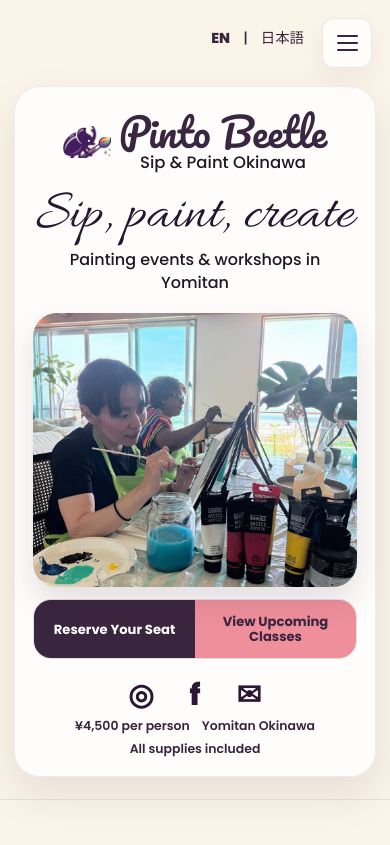
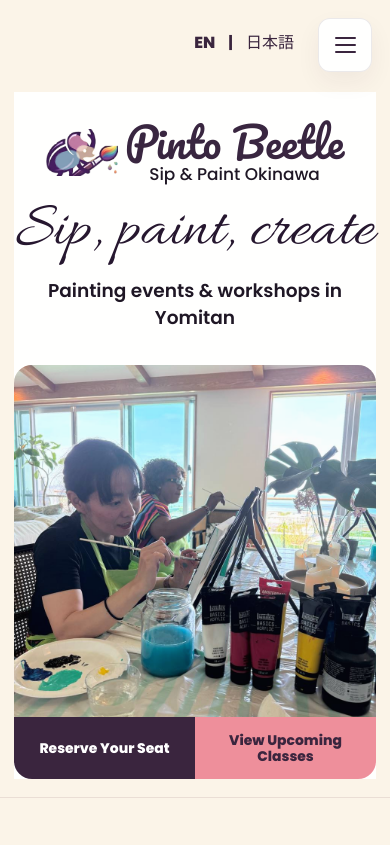
Before and after one commit to DigitalRonin73/MiyasPaints, a plain HTML site: page index.html in a window 390 px wide. Shown: the top 845 px of the page. Drawn offline with Linux system fonts and the light colour scheme.

Commit message:
Refine mobile hero to match final design

```diff
--- a/index.html
+++ b/index.html
@@ -22,7 +22,7 @@
   <link rel="preconnect" href="https://fonts.googleapis.com">
   <link rel="preconnect" href="https://fonts.gstatic.com" crossorigin>
   <link href="https://fonts.googleapis.com/css2?family=Allura&family=Cormorant+Garamond:ital,wght@0,600;0,700;1,600&family=Pacifico&family=Poppins:wght@300;400;500;600;700;800&display=swap" rel="stylesheet">
-  <link rel="stylesheet" href="styles.css?v=20260523-19">
+  <link rel="stylesheet" href="styles.css?v=20260523-20">
 </head>
 <body>
   <a class="skip-link" href="#main" data-i18n="skipLink">Skip to content</a>
@@ -67,7 +67,12 @@
     <section class="hero section" id="home">
       <div class="hero-copy reveal">
         <div class="mobile-hero-brand" aria-hidden="true">
-          <img src="images/pinto-beetle-mark.png" alt="">
+          <span class="mobile-hero-mark">
+            <img src="images/pinto-beetle-mark.png" alt="">
+            <i class="shell-color shell-color-teal"></i>
+            <i class="shell-color shell-color-yellow"></i>
+            <i class="shell-color shell-color-pink"></i>
+          </span>
           <span>
             <strong>Pinto Beetle</strong>
             <small data-i18n="brandTagline">Sip & Paint Okinawa</small>
@@ -79,7 +84,7 @@
           <span class="desktop-hero-text" data-i18n="heroSubtitle">Beginner-friendly acrylic painting classes in Yomitan for kids, adults, couples, and families. Unplug, relax with music, and feel refreshed through art.</span>
           <span class="mobile-hero-subtitle" data-i18n="mobileHeroSubtitle">Painting Event & Workshops</span>
         </p>
-        <img class="mobile-hero-workshop-photo" src="images/painting-hero.jpg?v=20260523-19" alt="Pinto Beetle workshop scene with guests painting together" data-i18n-alt="heroImageAlt">
+        <img class="mobile-hero-workshop-photo" src="images/painting-hero.jpg?v=20260523-20" alt="Pinto Beetle workshop scene with guests painting together" data-i18n-alt="heroImageAlt">
         <div class="hero-actions">
           <a class="button button-primary" href="#reserve"><span data-i18n="reserveSeat">Reserve Your Seat</span></a>
           <a class="button button-secondary" href="#classes"><span data-i18n="viewClasses">View Upcoming Classes</span></a>
--- a/styles.css
+++ b/styles.css
@@ -480,8 +480,8 @@ h3 {
     grid-template-columns: 1fr auto;
     justify-content: stretch;
     position: relative;
-    min-height: 74px;
-    padding: 12px 18px 8px;
+    min-height: 78px;
+    padding: 16px 18px 8px;
   }
 
   .brand {
@@ -500,11 +500,11 @@ h3 {
     position: absolute;
     top: 18px;
     right: 18px;
-    width: 50px;
-    height: 50px;
+    width: 54px;
+    height: 54px;
     border-color: rgba(60, 42, 63, 0.1);
     border-radius: 12px;
-    background: rgba(255, 255, 255, 0.78);
+    background: rgba(255, 255, 255, 0.92);
     box-shadow: 0 10px 24px rgba(60, 42, 63, 0.06);
   }
 
@@ -513,9 +513,9 @@ h3 {
     grid-column: 1 / -1;
     order: 2;
     justify-content: flex-end;
-    gap: 14px;
+    gap: 16px;
     margin-top: 0;
-    padding-right: 62px;
+    padding-right: 72px;
   }
 
   .nav-actions .language-toggle {
@@ -523,7 +523,8 @@ h3 {
   }
 
   .language-toggle {
-    font-size: 0.9rem;
+    font-size: 1rem;
+    font-weight: 700;
   }
 
   .language-option {
@@ -564,8 +565,8 @@ h3 {
     display: block;
     max-width: min(100%, 430px);
     min-height: auto;
-    padding-top: 86px;
-    padding-bottom: 22px;
+    padding-top: 92px;
+    padding-bottom: 18px;
   }
 
   .hero-copy {
@@ -574,11 +575,11 @@ h3 {
     width: 100%;
     min-height: auto;
     margin: 0 auto;
-    border: 1px solid rgba(60, 42, 63, 0.08);
-    border-radius: 26px;
-    background: rgba(255, 255, 255, 0.82);
-    box-shadow: 0 18px 42px rgba(58, 37, 62, 0.1);
-    padding: 26px 18px 20px;
+    border: 0;
+    border-radius: 0;
+    background: rgba(255, 255, 255, 0.94);
+    box-shadow: none;
+    padding: 30px 0 0;
     text-align: center;
   }
 
@@ -586,21 +587,70 @@ h3 {
     display: inline-flex;
     align-items: center;
     justify-content: center;
-    gap: 8px;
-    margin-bottom: 20px;
+    gap: 7px;
+    width: 100%;
+    margin-bottom: 22px;
     color: #392640;
   }
 
-  .mobile-hero-brand img {
-    width: 48px;
-    height: 48px;
+  .mobile-hero-mark {
+    position: relative;
+    display: inline-grid;
+    flex: 0 0 72px;
+    width: 72px;
+    height: 58px;
+    place-items: center;
+  }
+
+  .mobile-hero-mark img {
+    position: relative;
+    z-index: 2;
+    width: 72px;
+    height: 58px;
     object-fit: contain;
+  }
+
+  .shell-color {
+    position: absolute;
+    z-index: 3;
+    display: block;
+    border-radius: 999px;
+    filter: blur(0.3px);
+    opacity: 0.72;
+    mix-blend-mode: screen;
+  }
+
+  .shell-color-teal {
+    left: 9px;
+    bottom: 12px;
+    width: 25px;
+    height: 18px;
+    background: #74c9c4;
+    transform: rotate(-18deg);
+  }
+
+  .shell-color-yellow {
+    left: 30px;
+    bottom: 20px;
+    width: 21px;
+    height: 15px;
+    background: #f6d985;
+    transform: rotate(16deg);
+  }
+
+  .shell-color-pink {
+    left: 22px;
+    top: 13px;
+    width: 20px;
+    height: 14px;
+    background: #e99396;
+    transform: rotate(28deg);
   }
 
   .mobile-hero-brand strong {
     display: block;
     font-family: "Pacifico", cursive;
-    font-size: 2.45rem;
+    font-size: 2.58rem;
     font-weight: 400;
     line-height: 0.96;
   }
@@ -609,7 +659,7 @@ h3 {
     display: block;
     margin-top: 4px;
     color: #1f1725;
-    font-size: 1.03rem;
+    font-size: 1.06rem;
     font-weight: 500;
     line-height: 1;
   }
@@ -627,13 +677,13 @@ h3 {
     position: relative;
     z-index: 3;
     max-width: 16ch;
-    margin: 0 auto 6px;
+    margin: 0 auto 18px;
     color: #26172f;
     font-family: "Allura", "Pacifico", cursive;
-    font-size: 3.55rem;
+    font-size: 4rem;
     font-style: normal;
     font-weight: 400;
-    line-height: 0.9;
+    line-height: 0.86;
     text-shadow: none;
   }
 
@@ -648,18 +698,18 @@ h3 {
   .hero-text {
     position: relative;
     z-index: 3;
-    max-width: 31ch;
-    margin: 0 auto 18px;
+    max-width: 29ch;
+    margin: 0 auto 34px;
     color: #1f1725;
-    font-size: 1rem;
-    font-weight: 500;
+    font-size: 1.16rem;
+    font-weight: 600;
     letter-spacing: 0;
     line-height: 1.45;
     text-shadow: none;
   }
 
   .mobile-hero-socials {
-    display: grid;
+    display: none;
     grid-template-columns: repeat(3, 36px);
     justify-content: center;
     gap: 18px;
@@ -685,14 +735,14 @@ h3 {
   .mobile-hero-workshop-photo {
     display: block;
     width: 100%;
-    aspect-ratio: 1.18 / 1;
+    aspect-ratio: 1.03 / 1;
     margin: 0 auto 0;
-    border-radius: 24px;
+    border-radius: 18px 18px 0 0;
     background: #fff4df;
-    box-shadow: 0 14px 30px rgba(58, 37, 62, 0.14);
+    box-shadow: none;
     object-fit: cover;
-    object-position: 48% center;
-    filter: saturate(1.02) brightness(1) contrast(0.98);
+    object-position: 50% center;
+    filter: saturate(1.04) brightness(1) contrast(0.98);
   }
 
   .hero-actions {
@@ -701,21 +751,21 @@ h3 {
     grid-template-columns: 1fr 1fr;
     gap: 0;
     align-items: stretch;
-    margin: 12px 0 18px;
+    margin: 0;
     overflow: hidden;
-    border: 1px solid rgba(58, 37, 62, 0.14);
-    border-radius: 18px;
+    border: 0;
+    border-radius: 0 0 18px 18px;
   }
 
   .hero-actions .button {
     width: 100%;
-    min-height: 58px;
+    min-height: 62px;
     justify-content: center;
     border: 0;
     border-radius: 0;
     font-family: "Poppins", system-ui, sans-serif;
-    font-size: 0.82rem;
-    font-weight: 700;
+    font-size: 0.87rem;
+    font-weight: 800;
     line-height: 1.15;
     padding: 12px 10px;
     box-shadow: none;
@@ -737,21 +787,7 @@ h3 {
   }
 
   .hero-stats {
-    width: 100%;
-    justify-content: center;
-    gap: 8px 12px;
-    margin-top: 0;
-    margin-bottom: 0;
-    border-radius: 0;
-    background: transparent;
-    color: var(--purple);
-    font-size: 0.78rem;
-    font-weight: 600;
-    line-height: 1.15;
-    min-height: auto;
-    padding: 4px 0 0;
-    text-shadow: none;
-    white-space: normal;
+    display: none;
   }
 
   .hero-stats span {
```
